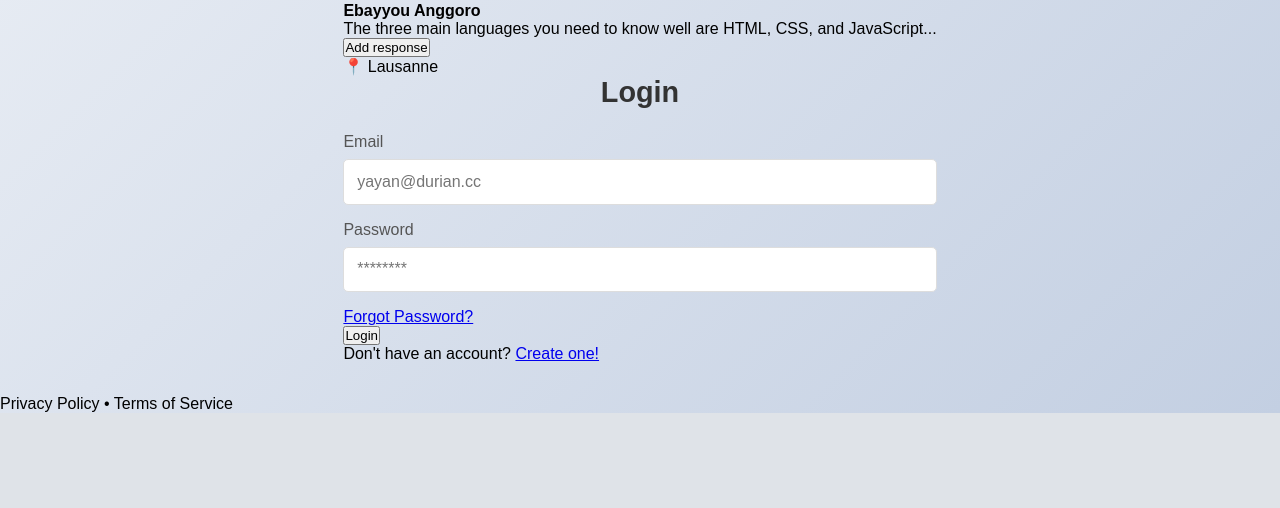
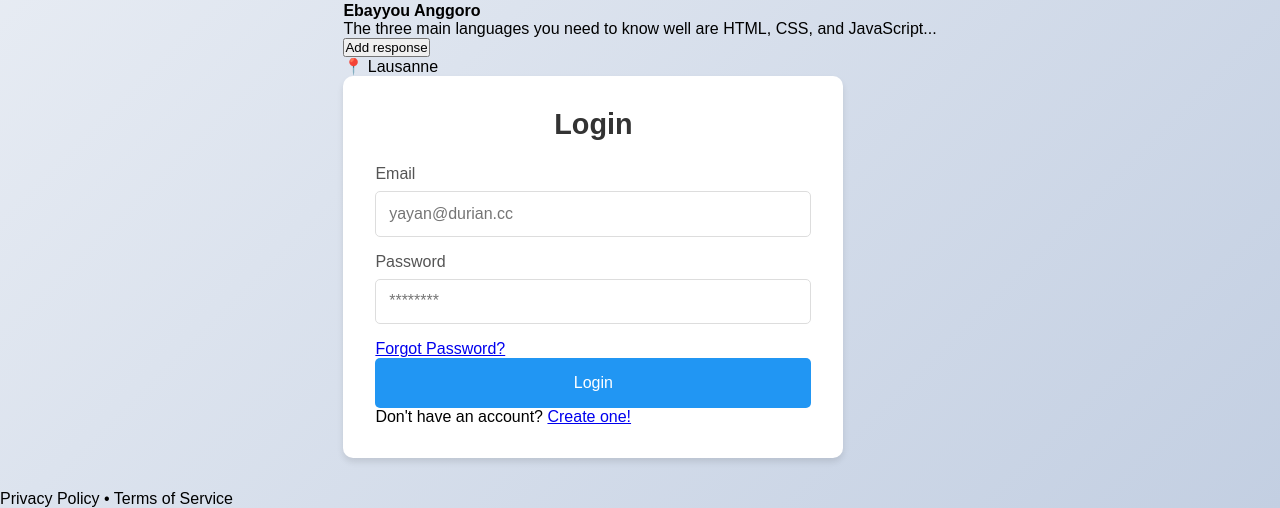
Before and after one commit to AgatheMakumbi/forumVaudois, a PHP site: page /ForumVaudois/pages/login.php in a window 1280 px wide. Shown: the part 742-1250 px from the top of the page. Before the commit the page ends 1155 px from the top, so only its background shows below. Run offline with PHP 8.4, Linux system fonts and the light colour scheme; data comes from the database, SQL or seed files in the repository.

Commit message:
updating login form for implementation

```diff
--- a/pages/login.php
+++ b/pages/login.php
@@ -8,8 +8,6 @@ ini_set('display_errors', 1);
 ini_set('display_startup_errors', 1);
 error_reporting(E_ALL);
 
-// Exemple de données simulées pour le test
-$personne = new Personne("agathe", "makumbi", "makagathe7@gmail.com", "0779553315", "examplePassword");
 $db = new DbManagerCRUD();
 
 // Traitement de la connexion
@@ -62,7 +60,7 @@ if ($_SERVER['REQUEST_METHOD'] === 'POST') {
             </div>
         </div>
         <div class="right-side">
-            <form class="login-form" action="login.php" method="POST">
+            <form class="login-form, signup-form"  action="login.php" method="POST">
                 <h2 class="form-title">Login</h2>
 
                 <?php if (!empty($error)) : ?>
@@ -83,7 +81,7 @@ if ($_SERVER['REQUEST_METHOD'] === 'POST') {
                     <a href="#" class="forgot-password">Forgot Password?</a>
                 </div>
 
-                <button type="submit" class="btn-submit">Login</button>
+                <button type="submit" class="submit-btn">Login</button>
 
                 <p class="signup-text">Don't have an account? <a href="/ForumVaudois/pages/signUp.php">Create one!</a></p>
             </form>
--- a/pages/signUp.php
+++ b/pages/signUp.php
@@ -99,7 +99,7 @@ if ($_SERVER['REQUEST_METHOD'] === 'POST') {
 </head>
 
 <body>
-    <?php echo $validationMessage; ?>
+    <?php echo htmlspecialchars($validationMessage); ?>
     <?php include '../components/header.php' ?>
     <main class="main-content">
         <form class="signup-form" action="signup.php" method="POST">
```
